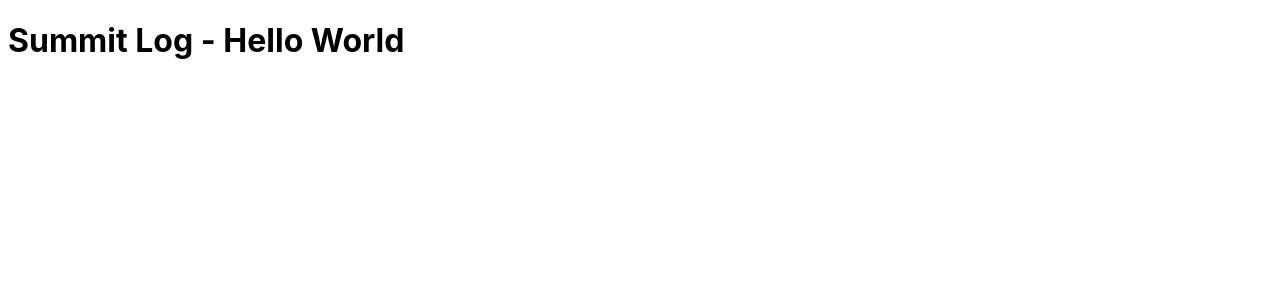
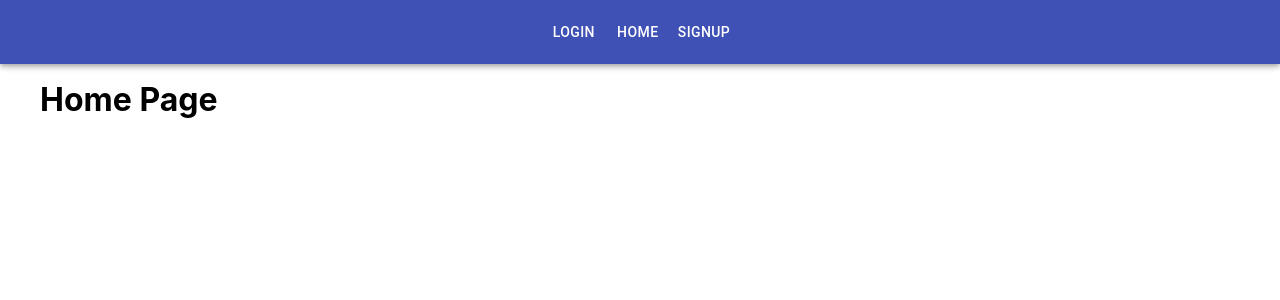
Before and after one commit to isaiahscheel/SummitLog-React, a React (Create React App) app in the folder summitlog-client/: page / in a window 1280 px wide. Shown: the top 300 px of the page. Built offline with nearby package versions, Linux system fonts and the light colour scheme.

Commit message:
NavBar for the React App

```diff
--- a/summitlog-client/package.json
+++ b/summitlog-client/package.json
@@ -3,8 +3,10 @@
   "version": "0.1.0",
   "private": true,
   "dependencies": {
+    "@material-ui/core": "^4.4.2",
     "react": "^16.9.0",
     "react-dom": "^16.9.0",
+    "react-router-dom": "^5.0.1",
     "react-scripts": "3.1.1"
   },
   "scripts": {
--- a/summitlog-client/src/App.css
+++ b/summitlog-client/src/App.css
@@ -1,8 +1,15 @@
 html,
-body{
+body {
   font-family: -apple-system, BlinkMacSystemFont, "Segoe UI", "Roboto", "Oxygen",
     "Ubuntu", "Cantarell", "Fira Sans", "Droid Sans", "Helvetica Neue",
     sans-serif;
   -webkit-font-smoothing: antialiased;
   -moz-osx-font-smoothing: grayscale;
 }
+.container {
+  margin: 80px auto 0 auto;
+  max-width: 1200px;
+}
+.nav-container{
+  margin: auto;
+}
--- a/summitlog-client/src/App.js
+++ b/summitlog-client/src/App.js
@@ -1,10 +1,28 @@
-import React from 'react';
-import './App.css';
+import React from "react";
+import { BrowserRouter as Router, Route, Switch } from "react-router-dom";
+import "./App.css";
+import NavBar from "./components/NavBar";
+
+/**
+ * Import the pages needed
+ */
+import home from "./pages/home";
+import login from "./pages/login";
+import signup from "./pages/signup";
 
 function App() {
   return (
     <div className="App">
-     <h1>Summit Log - Hello World</h1>
+      <Router>
+        <NavBar />
+        <div className="container">
+          <Switch>
+            <Route exact path="/" component={home} />
+            <Route exact path="/login" component={login} />
+            <Route exact path="/signup" component={signup} />
+          </Switch>
+        </div>
+      </Router>
     </div>
   );
 }
--- /dev/null
+++ b/summitlog-client/src/components/NavBar.jsx
@@ -0,0 +1,29 @@
+import React, { Component } from "react";
+import Link from "react-router-dom/Link";
+
+//Material Design Imports
+import Appbar from "@material-ui/core/AppBar";
+import Toolbar from "@material-ui/core/Toolbar";
+import Button from "@material-ui/core/Button";
+
+export class NavBar extends Component {
+  render() {
+    return (
+      <Appbar>
+        <Toolbar className="nav-container">
+          <Button color="inherit" component={Link} to="/login">
+            Login
+          </Button>
+          <Button color="inherit" component={Link} to="/">
+            Home
+          </Button>
+          <Button color="inherit" component={Link} to="/signup">
+            Signup
+          </Button>
+        </Toolbar>
+      </Appbar>
+    );
+  }
+}
+
+export default NavBar;
```
Also changed, not shown: 1 other file (tests, documents, lock files or other folders).
